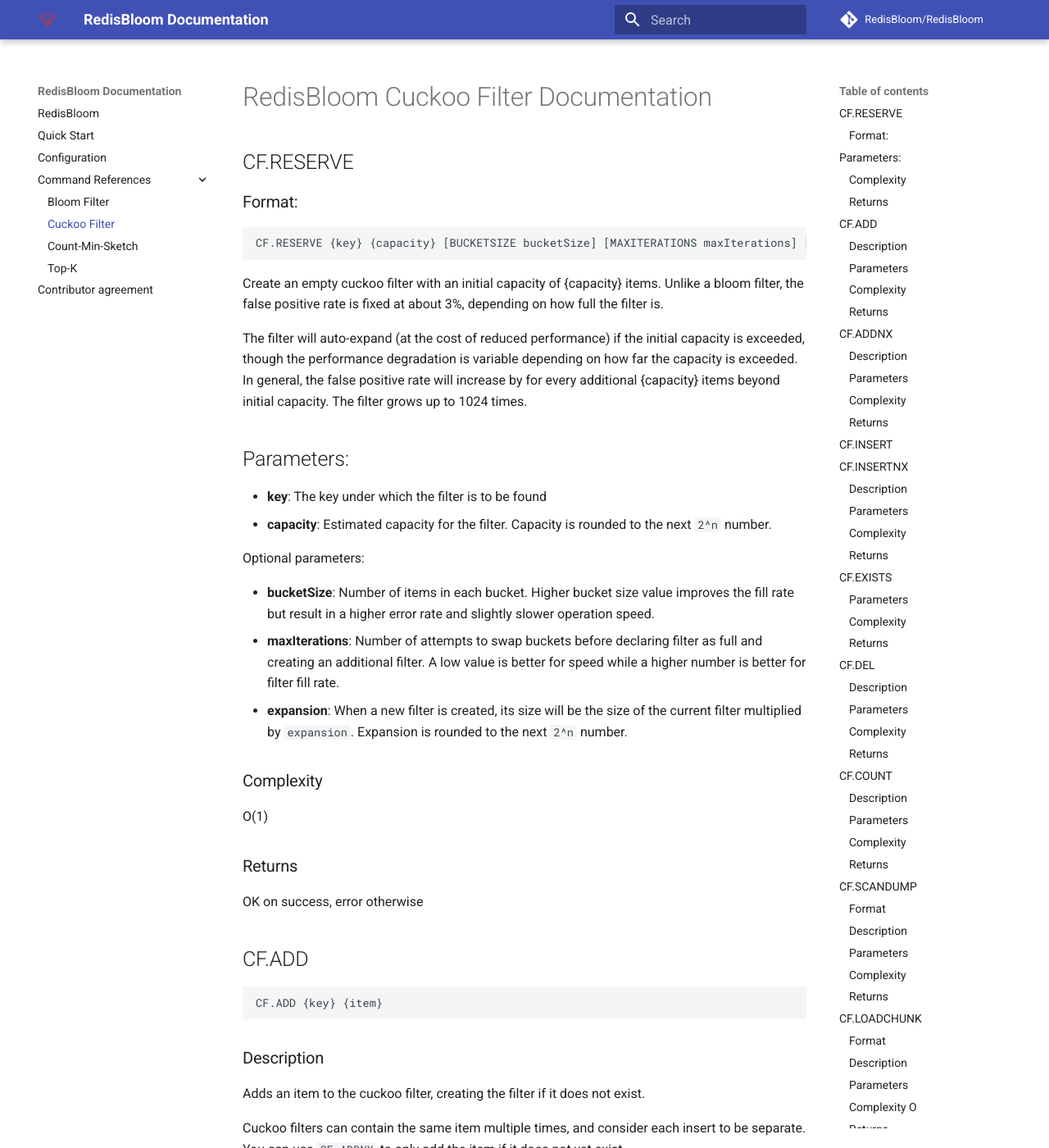
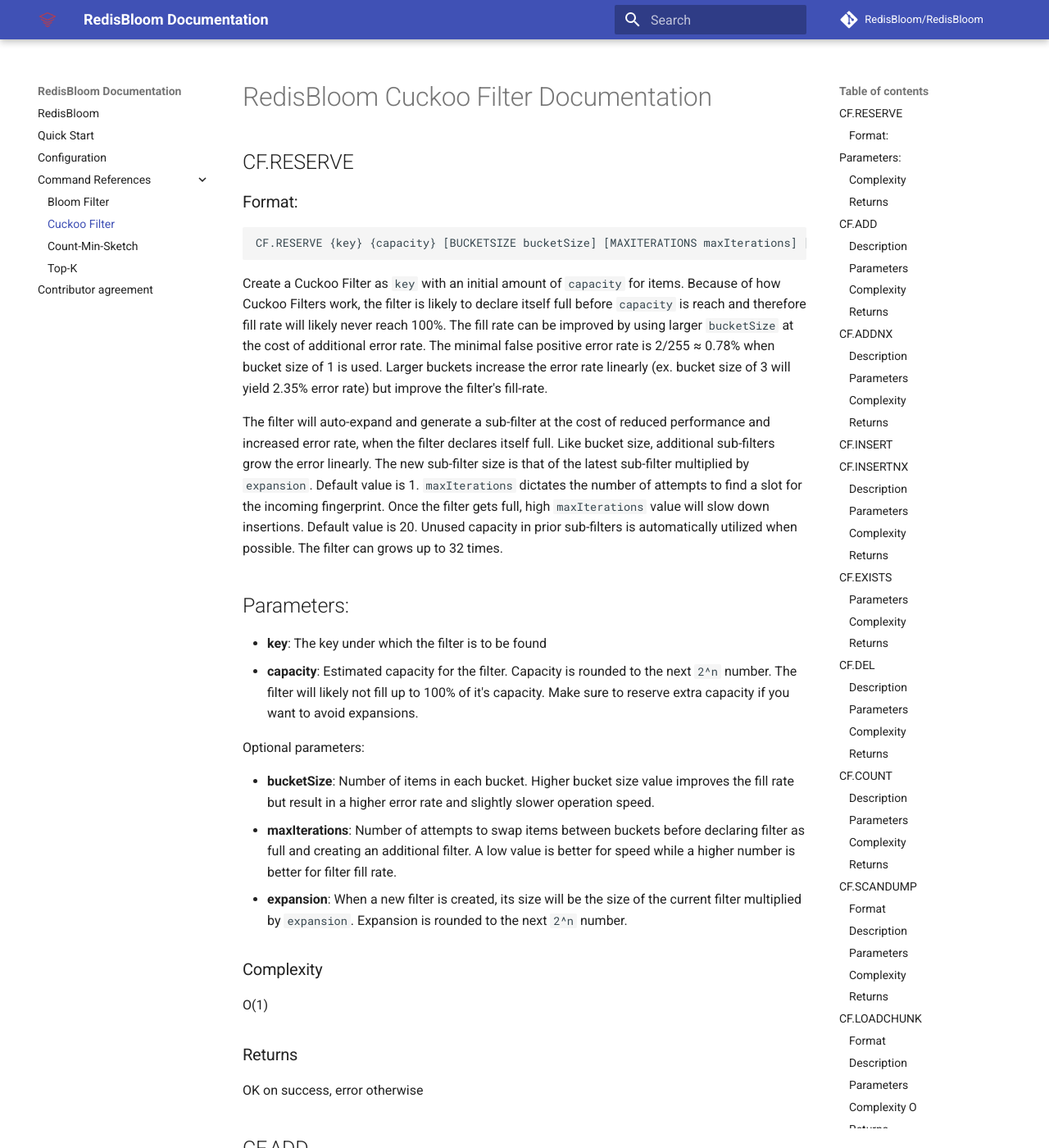
Before and after one commit to RedisBloom/RedisBloom, an MkDocs documentation site: the page built from docs/Cuckoo_Commands.md, in a window 1280 px wide and 1400 px high. Shown: the whole window at 82% size. Built offline with MkDocs 1.6.1 and Material for MkDocs 9.7.7, drawn with Linux system fonts in a browser that asks for light colours; comment, search, counter and statistics services are not loaded; old or Windows-style settings are respelled for this version of MkDocs; some of the changed text lies outside the part shown.

Commit message:
cuckoo doc

````diff
--- a/docs/Cuckoo_Commands.md
+++ b/docs/Cuckoo_Commands.md
@@ -8,30 +8,41 @@
 CF.RESERVE {key} {capacity} [BUCKETSIZE bucketSize] [MAXITERATIONS maxIterations] [EXPANSION expansion]
 ```
 
-Create an empty cuckoo filter with an initial capacity of {capacity} items.
-Unlike a bloom filter, the false positive rate is fixed at about 3%, depending
-on how full the filter is.
+Create a Cuckoo Filter as `key` with an initial amount of `capacity` for items.
+Because of how Cuckoo Filters work, the filter is likely to declare itself full
+before `capacity` is reach and therefore fill rate will likely never reach 100%.
+The fill rate can be improved by using larger `bucketSize` at the cost of
+additional error rate.
+The minimal false positive error rate is 2/255 ≈ 0.78% when bucket size of 1 is
+used. Larger buckets increase the error rate linearly (ex. bucket size of 3
+will yield 2.35% error rate) but improve the filter's fill-rate.
 
-The filter will auto-expand (at the cost of reduced performance) if the initial
-capacity is exceeded, though the performance degradation is variable depending
-on how far the capacity is exceeded. In general, the false positive rate will
-increase by for every additional {capacity} items beyond initial capacity. The
-filter grows up to 1024 times.
+The filter will auto-expand and generate a sub-filter at the cost of reduced
+performance and increased error rate, when the filter declares itself full.
+Like bucket size, additional sub-filters grow the error linearly.
+The new sub-filter size is that of the latest sub-filter multiplied by
+`expansion`. Default value is 1.
+`maxIterations` dictates the number of attempts to find a slot for the incoming
+fingerprint. Once the filter gets full, high `maxIterations` value will slow
+down insertions. Default value is 20.
+Unused capacity in prior sub-filters is automatically utilized when possible.
+The filter can grows up to 32 times.
 
 ## Parameters:
 
 * **key**: The key under which the filter is to be found
 * **capacity**: Estimated capacity for the filter. Capacity is rounded to the
-next `2^n` number.
+next `2^n` number. The filter will likely not fill up to 100% of it's capacity.
+Make sure to reserve extra capacity if you want to avoid expansions.
 
 Optional parameters:
 
 * **bucketSize**: Number of items in each bucket. Higher bucket size value
 improves the fill rate but result in a higher error rate and slightly slower
 operation speed.
-* **maxIterations**: Number of attempts to swap buckets before declaring
-filter as full and creating an additional filter. A low value is better for
-speed while a higher number is better for filter fill rate.
+* **maxIterations**: Number of attempts to swap items between buckets before
+declaring filter as full and creating an additional filter. A low value is
+better for speed while a higher number is better for filter fill rate.
 * **expansion**: When a new filter is created, its size will be the size of the
 current filter multiplied by `expansion`. Expansion is rounded to the next
 `2^n` number.
@@ -73,7 +84,11 @@
 
 
 ## CF.ADDNX
-
+Note: You should not use CF.ADDNX unless you absolutely certain of it.
+This command is equivalent to a CHECK+ADD command. It does not insert an element
+into the filter if its fingerprint already exists and therefore better utilizes
+capacity. However, if you delete elements it might introduce **false negative**
+error rate!
 ```
 CF.ADDNX {key} {item}
 ```
@@ -83,8 +98,8 @@
 Adds an item to a cuckoo filter if the item did not exist previously.
 See documentation on `CF.ADD` for more information on this command.
 
-Note that this command may be slightly slower than `CF.ADD` because it must
-first check to see if the item exists.
+Note that this command is slower than `CF.ADD` as it first checks whether the
+item exists.
 
 ### Parameters
 
@@ -103,7 +118,11 @@
 ## CF.INSERT
 
 ## CF.INSERTNX
-
+Note: You should not use CF.INSERTNX unless you absolutely certain of it.
+This command is equivalent to a CHECK+ADD command. It does not insert an element
+into the filter if its fingerprint already exists and therefore better utilizes
+capacity. However, if you delete elements it might introduce **false negative**
+error rate!
 ```
 CF.INSERT {key} [CAPACITY {cap}] [NOCREATE] ITEMS {item ...}
 CF.INSERTNX {key} [CAPACITY {cap}] [NOCREATE] ITEMS {item ...}
````
